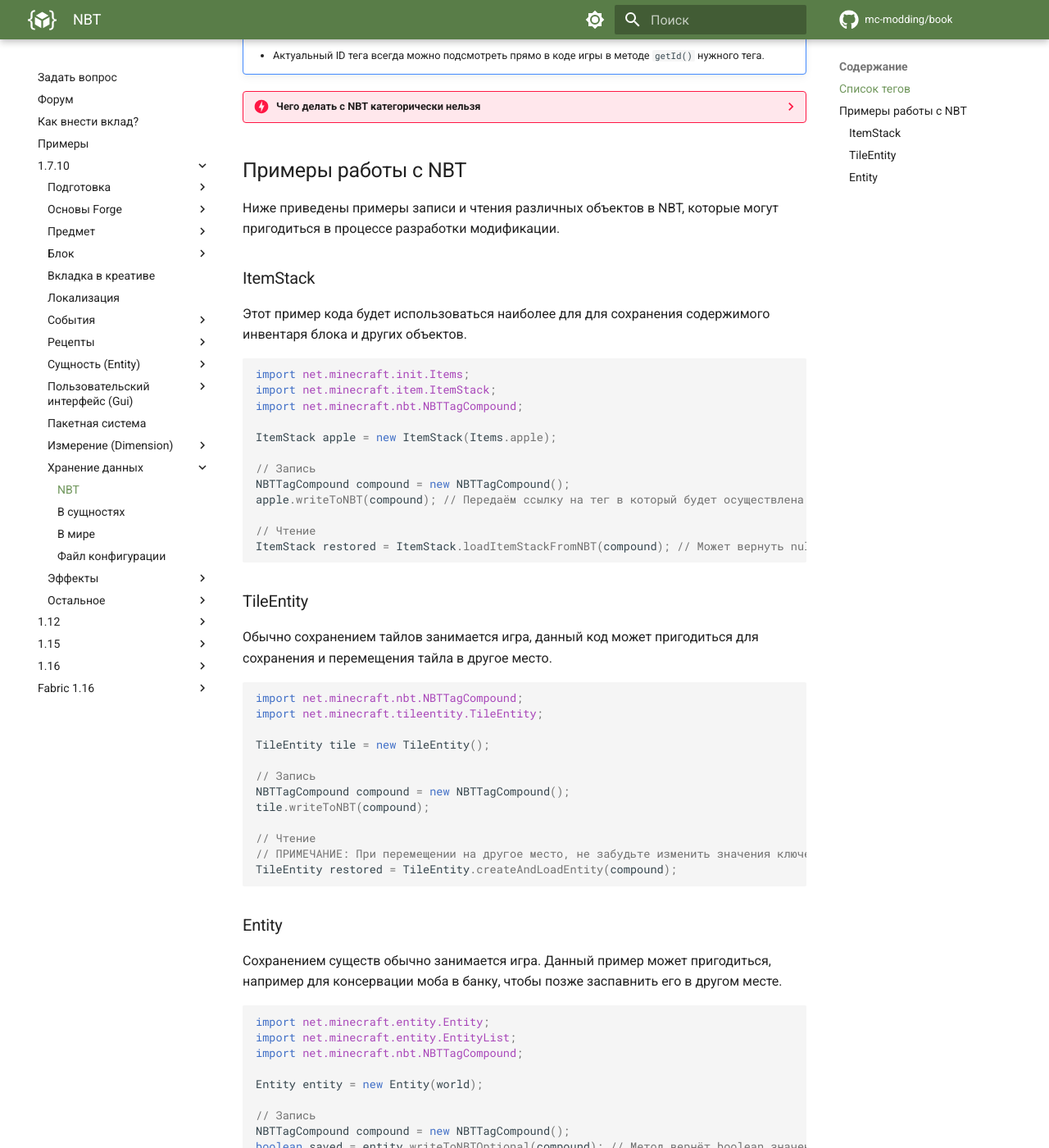
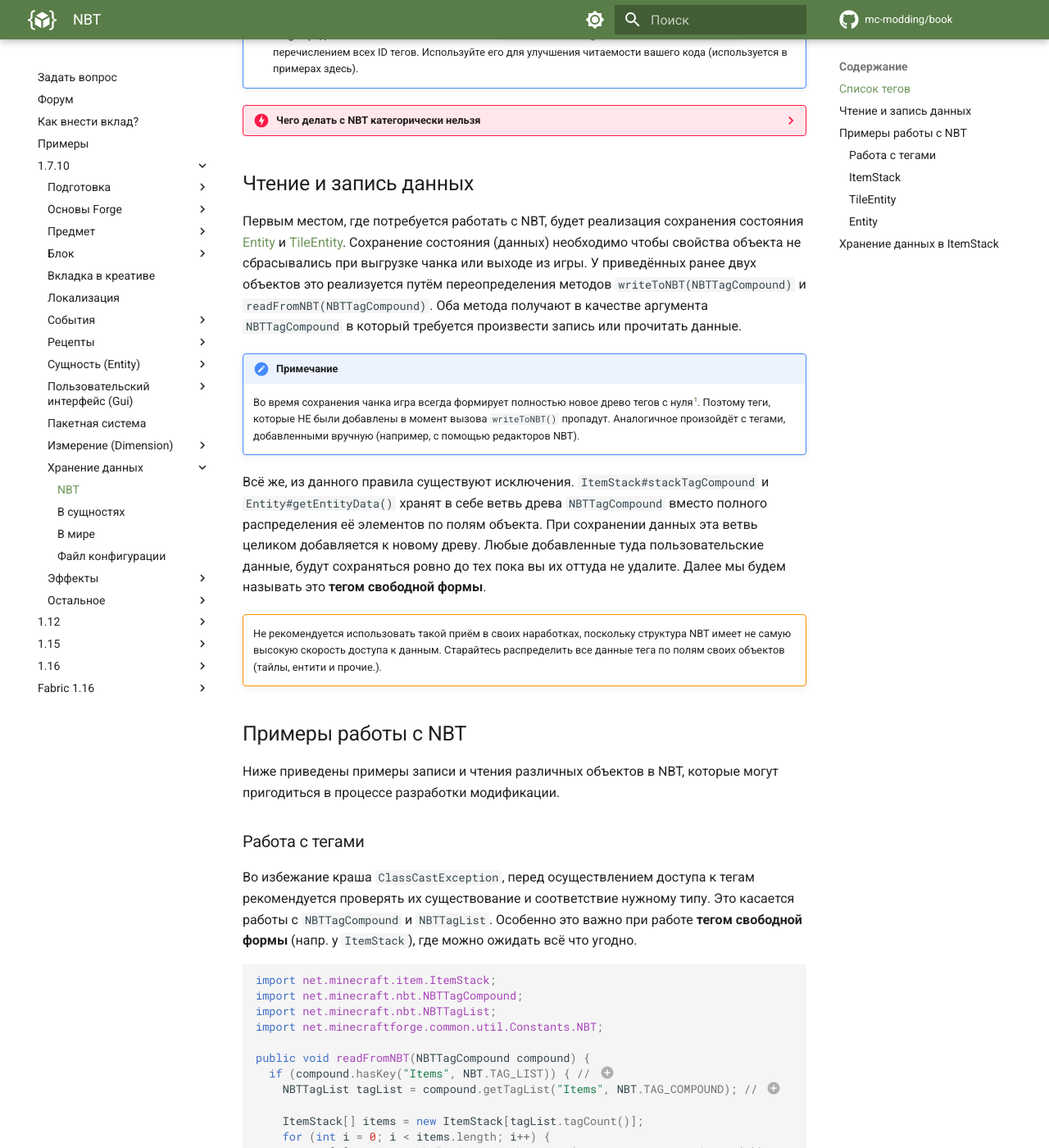
Before and after one commit to mc-modding/book, an MkDocs documentation site: the page built from docs/1.7.10/storage/nbt.md, in a window 1280 px wide and 1400 px high, scrolled down 1118 px. Shown: the whole window at 82% size. Built offline with MkDocs 1.6.1 and Material for MkDocs 9.7.7, drawn with Linux system fonts in a browser that asks for light colours; comment, search, counter and statistics services are not loaded; some of the changed text lies outside the part shown.

Commit message:
Ещё про NBT

````diff
--- a/docs/1.7.10/storage/nbt.md
+++ b/docs/1.7.10/storage/nbt.md
@@ -27,6 +26,8 @@
       В **Minecraft 1.7.10** отсутствует тег `LONG_ARRAY` – он появился в более поздних версиях игры.
     * Приведённая таблица типов в основном пригодится при использовании метода `NBTTagCompound#hasKey(String, int)` для передачи ID тега вторым параметром.
     * Актуальный ID тега всегда можно подсмотреть прямо в коде игры в методе `getId()` нужного тега.
+    * Forge предоставляет вспомогательный класс `net.minecraftforge.common.util.Constants.NBT` с перечислением всех ID тегов.
+      Используйте его для улучшения читаемости вашего кода (используется в примерах здесь).
 
 ??? danger "Чего делать с NBT категорически нельзя"
     * Список `NBTTagList` может содержать только теги одного типа. При попытке добавить тег другого типа, игра выдаст предупреждение.
@@ -37,13 +38,66 @@
     Допущенные опшлошности проявятся не сразу, а в момент записи данных.
     Возникновение ошибки прервёт запись данных файл, что приведёт к **повреждению файлов игрового мира**!
 
+
+## Чтение и запись данных
+
+Первым местом, где потребуется работать с NBT, будет реализация сохранения состояния [Entity](../entity/basics.md) и [TileEntity](../block/tileentity.md).
+Сохранение состояния (данных) необходимо чтобы свойства объекта не сбрасывались при выгрузке чанка или выходе из игры.
+У приведённых ранее двух объектов это реализуется путём переопределения методов `writeToNBT(NBTTagCompound)` и `readFromNBT(NBTTagCompound)`.
+Оба метода получают в качестве аргумента `NBTTagCompound` в который требуется произвести запись или прочитать данные.
+
+!!! note "Примечание"
+    Во время сохранения чанка игра всегда формирует полностью новое древо тегов с нуля[^1]. Поэтому теги, которые НЕ были добавлены в момент вызова `writeToNBT()` пропадут.
+    Аналогичное произойдёт с тегами, добавленными вручную (например, с помощью редакторов NBT).
+
+Всё же, из данного правила существуют исключения.
+`ItemStack#stackTagCompound` и `Entity#getEntityData()` хранят в себе ветвь древа `NBTTagCompound` вместо полного распределения её элементов по полям объекта.
+При сохранении данных эта ветвь целиком добавляется к новому древу.
+Любые добавленные туда пользовательские данные, будут сохраняться ровно до тех пока вы их оттуда не удалите.
+Далее мы будем называть это **тегом свободной формы**.
+
+!!! warning ""
+    Не рекомендуется использовать такой приём в своих наработках, поскольку структура NBT имеет не самую высокую скорость доступа к данным.
+    Старайтесь распределить все данные тега по полям своих объектов (тайлы, ентити и прочие.).
+
+
 ## Примеры работы с NBT
 
 Ниже приведены примеры записи и чтения различных объектов в NBT, которые могут пригодиться в процессе разработки модификации.
 
+
+### Работа с тегами
+
+Во избежание краша `ClassCastException`, перед осуществлением доступа к тегам рекомендуется проверять их существование и соответствие нужному типу.
+Это касается работы с `NBTTagCompound` и `NBTTagList`.
+Особенно это важно при работе **тегом свободной формы** (напр. у `ItemStack`), где можно ожидать всё что угодно.
+
+``` { .java .annotate }
+import net.minecraft.item.ItemStack;
+import net.minecraft.nbt.NBTTagCompound;
+import net.minecraft.nbt.NBTTagList;
+import net.minecraftforge.common.util.Constants.NBT;
+
+public void readFromNBT(NBTTagCompound compound) {
+  if (compound.hasKey("Items", NBT.TAG_LIST)) { // (1)
+    NBTTagList tagList = compound.getTagList("Items", NBT.TAG_COMPOUND); // (2)
+
+    ItemStack[] items = new ItemStack[tagList.tagCount()];
+    for (int i = 0; i < items.length; i++) {
+      items[i] = ItemStack.loadItemStackFromNBT(tagList.getCompoundTagAt(i));
+    }
+    // ...
+  }
+}
+```
+
+1. Здесь осуществляется проверка наличия ключа **Items** c типом **LIST**.
+2. Получаем `NBTTagList`, содержащий элементы **COMPOUND**. Если элементы будут другого типа, вернёт пустой список.
+
+
 ### ItemStack
 
-Этот пример кода будет использоваться наиболее для для сохранения содержимого инвентаря блока и других объектов.
+Этот пример кода будет использоваться наиболее для сохранения содержимого инвентаря блока и других объектов.
 
 ```java
 import net.minecraft.init.Items;
@@ -59,6 +113,7 @@ apple.writeToNBT(compound); // Передаём ссылку на тег в ко
 // Чтение
 ItemStack restored = ItemStack.loadItemStackFromNBT(compound); // Может вернуть null если предмет не существует
 ```
+
 
 ### TileEntity
 
@@ -78,6 +133,7 @@ tile.writeToNBT(compound);
 // ПРИМЕЧАНИЕ: При перемещении на другое место, не забудьте изменить значения ключей x,y,z тега на новые координаты
 TileEntity restored = TileEntity.createAndLoadEntity(compound);
 ```
+
 
 ### Entity
 
@@ -99,3 +155,21 @@ if (!compound.hasNoTags()) {
     Entity restored = EntityList.createEntityFromNBT(compound, world);
 }
 ```
+
+## Хранение данных в ItemStack
+
+Ранее уже была упомянута возможность хранения пользовательских данных в `ItemStack#stackTagCompound`.
+Его можно использовать для хранения уровня заряда предмета, сведений о владельце и других вещей.
+
+Следует упомянуть о зарезервированных универсальных ключах, которые использует Minecraft.
+**Вы не должны их использовать** для хранения своих данных в `ItemStack`.
+
+| Ключ      | Тип      | Описание                                                                      |
+|-----------|:---------|-------------------------------------------------------------------------------|
+| `display` | COMPOUND | Пользовательское имя предмета[^2] и описание.                                 |
+| `ench`    | LIST     | Наложенные на предмет чары. Для работы с ними используйте `EnchantmentHelper` |
+
+[^1]:
+    Как осуществляется чтение и запись данных чанка целиком смотрите в исходном коде `AnvilChunkLoader`.
+[^2]:
+    Задаётся путём переименования предмета на наковальне.
````
Also changed, not shown: other parts of docs/1.7.10/storage/nbt.md (+1 -2 lines).
